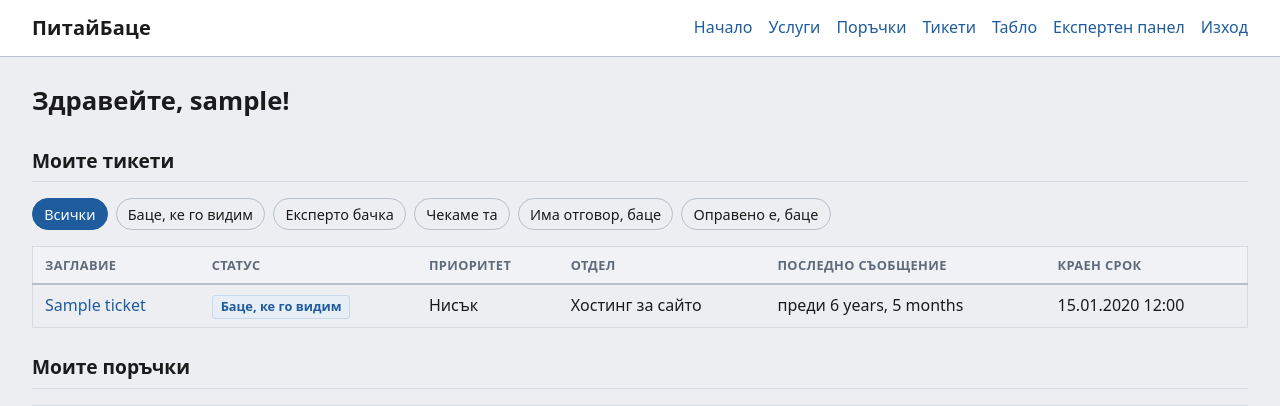
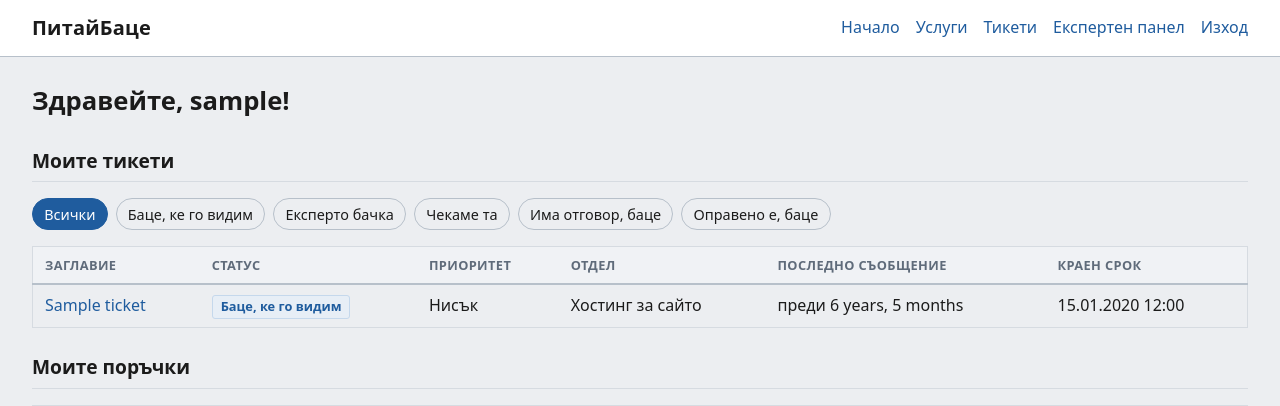
Before and after one commit to Gogo2204/PitayBatse, a Django app: page /accounts/dashboard/ in a window 1280 px wide. Shown: the top 406 px of the page. Run offline with Django 5.2, Linux system fonts and the light colour scheme; a user stored in the database is signed in; data comes from the database, SQL or seed files in the repository; tables that the repository leaves empty hold one stand-in row (values such as "Sample post").

Commit message:
Restructure the main navigation

```diff
--- a/templates/base.html
+++ b/templates/base.html
@@ -12,12 +12,14 @@
         <a class="logo" href="/">ПитайБаце</a>
         <nav class="site-nav">
             <ul>
-                <li><a href="/">Начало</a></li>
+                {% if user.is_authenticated %}
+                    <li><a href="{% url 'accounts:dashboard' %}">Начало</a></li>
+                {% else %}
+                    <li><a href="/">Начало</a></li>
+                {% endif %}
                 <li><a href="{% url 'services:list' %}">Услуги</a></li>
-                <li><a href="/orders/">Поръчки</a></li>
                 <li><a href="{% url 'tickets:index' %}">Тикети</a></li>
                 {% if user.is_authenticated %}
-                    <li><a href="{% url 'accounts:dashboard' %}">Табло</a></li>
                     {% if user.is_superuser or user.role == 'expert' %}
                         <li><a href="{% url 'staff:tickets' %}">Експертен панел</a></li>
                     {% endif %}
```
